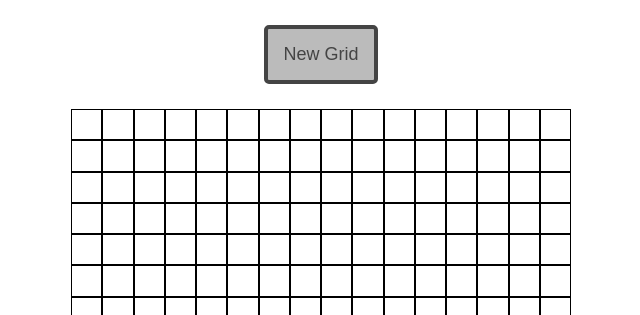
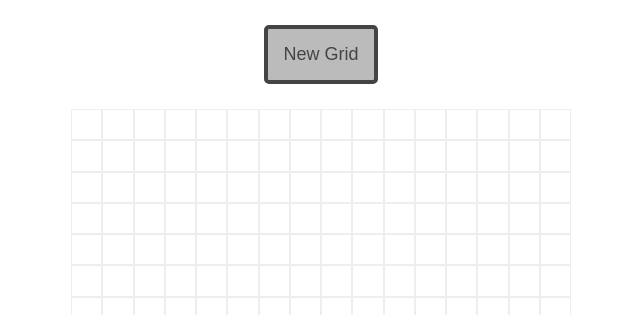
Before and after one commit to nick-saxton/etch-a-sketch, a plain HTML site: page index.html in a window 1280 px wide. Shown: the top 315 px of the page, without its empty margins (319-959 px from the left). Drawn offline with Linux system fonts and the light colour scheme.

Commit message:
Lightened grid color

```diff
--- a/style.css
+++ b/style.css
@@ -36,6 +36,6 @@ button:hover {
 }
 
 .grid-square {
-    border: 1px solid #000000;
+    border: 1px solid #eeeeee;
     float: left;
 }
```
